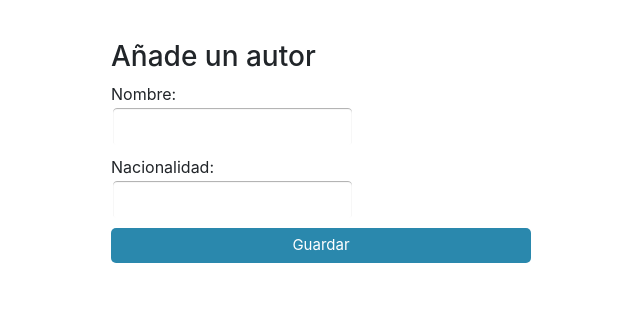
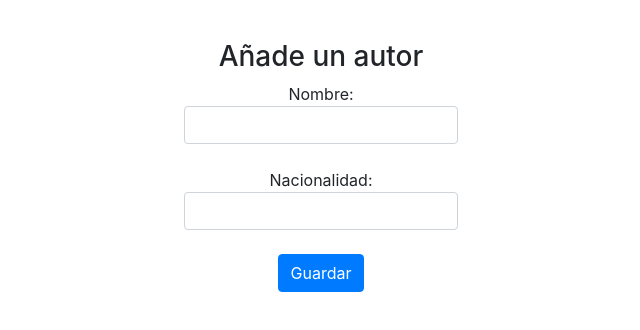
Before and after one commit to Jaguso/authors-books-front, an Angular app: page / in a window 1280 px wide. Shown: the top 330 px of the page, without its empty margins (319-959 px from the left). Built offline with nearby package versions, Linux system fonts and the light colour scheme.

Commit message:
added some bootstrap styles to form

```diff
--- a/src/app/components/create-authors/create-authors.component.css
+++ b/src/app/components/create-authors/create-authors.component.css
@@ -1,54 +1,4 @@
-/* h3 {
-    background: #2A88AD;
-    padding: 20px 30px 15px 30px;
-    margin: -30px -30px 30px -30px;
-    border-radius: 10px 10px 0 0;
-    -webkit-border-radius: 10px 10px 0 0;
-    -moz-border-radius: 10px 10px 0 0;
-    color: #fff;
-    text-shadow: 1px 1px 3px rgba(0, 0, 0, 0.12);
-    font: normal 30px 'Bitter', serif;
-    -moz-box-shadow: inset 0px 2px 2px 0px rgba(255, 255, 255, 0.17);
-    -webkit-box-shadow: inset 0px 2px 2px 0px rgba(255, 255, 255, 0.17);
-    box-shadow: inset 0px 2px 2px 0px rgba(255, 255, 255, 0.17);
-    border: 1px solid #257C9E;
-} */
-.container {
-    width: 450px;
-    margin: 40px auto;
+.register-container {
+    margin: 40px;
+    text-align: center;
 }
-.inner-wrap {
-    padding: 30px;
-    background: #F8F8F8;
-    margin-bottom: 15px;
-}
-.labels {
-    font: normal 15px 'Bitter', serif;
-    color: #585858;
-}
-input[type=text],
-input[type=email] {
-    font: normal 18px 'Bitter', serif;
-    display: block;
-    box-sizing: border-box;
-    -webkit-box-sizing: border-box;
-    -moz-box-sizing: border-box;
-    width: 100%;
-    padding: 8px;
-    border-radius: 6px;
-    -webkit-border-radius:6px;
-    -moz-border-radius:6px;
-    border: 2px solid #fff;
-    box-shadow: inset 0px 1px 1px rgba(0, 0, 0, 0.33);
-    -moz-box-shadow: inset 0px 1px 1px rgba(0, 0, 0, 0.33);
-    -webkit-box-shadow: inset 0px 1px 1px rgba(0, 0, 0, 0.33);
-}
-.button {
-    width: 100%;
-    background-color: #2A88AD;
-    height: 35px;
-    color: white;
-    font-size: 15px;
-    border: 0px;
-    border-radius: 5px;
-}
--- a/src/app/components/create-authors/create-authors.component.html
+++ b/src/app/components/create-authors/create-authors.component.html
@@ -1,15 +1,19 @@
-<div class="container">
+<div class="register-container">
   <h3>Añade un autor</h3>
   <form [formGroup]="authorsForm" (ngSubmit)="onSubmit()">
+    <div class="form-group">
       <label>
         Nombre:
-      <input type="text" formControlName="name">
+        <input class="form-control" type="text" formControlName="name">
       </label>
+    </div>
+    <div class="form-group">
       <label>
         Nacionalidad:
-      <input type="text" formControlName="nationality">
+        <input class="form-control" type="text" formControlName="nationality">
       </label>
-    <button class="button" type="submit">Guardar</button>
+    </div>
+    <button class="btn btn-primary" type="submit">Guardar</button>
 
   </form>
 
```
Lines whose indentation alone changed are shown as unchanged.
